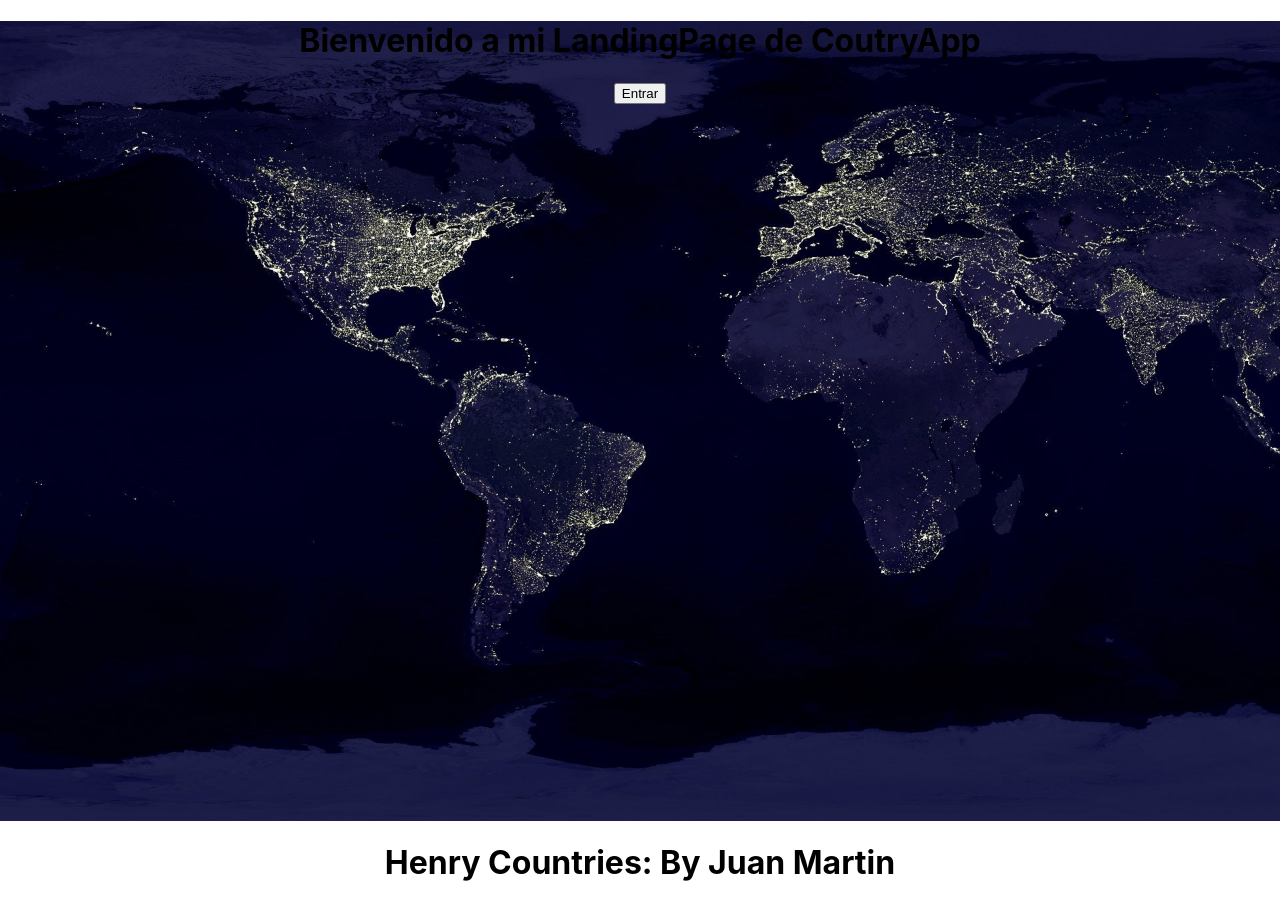
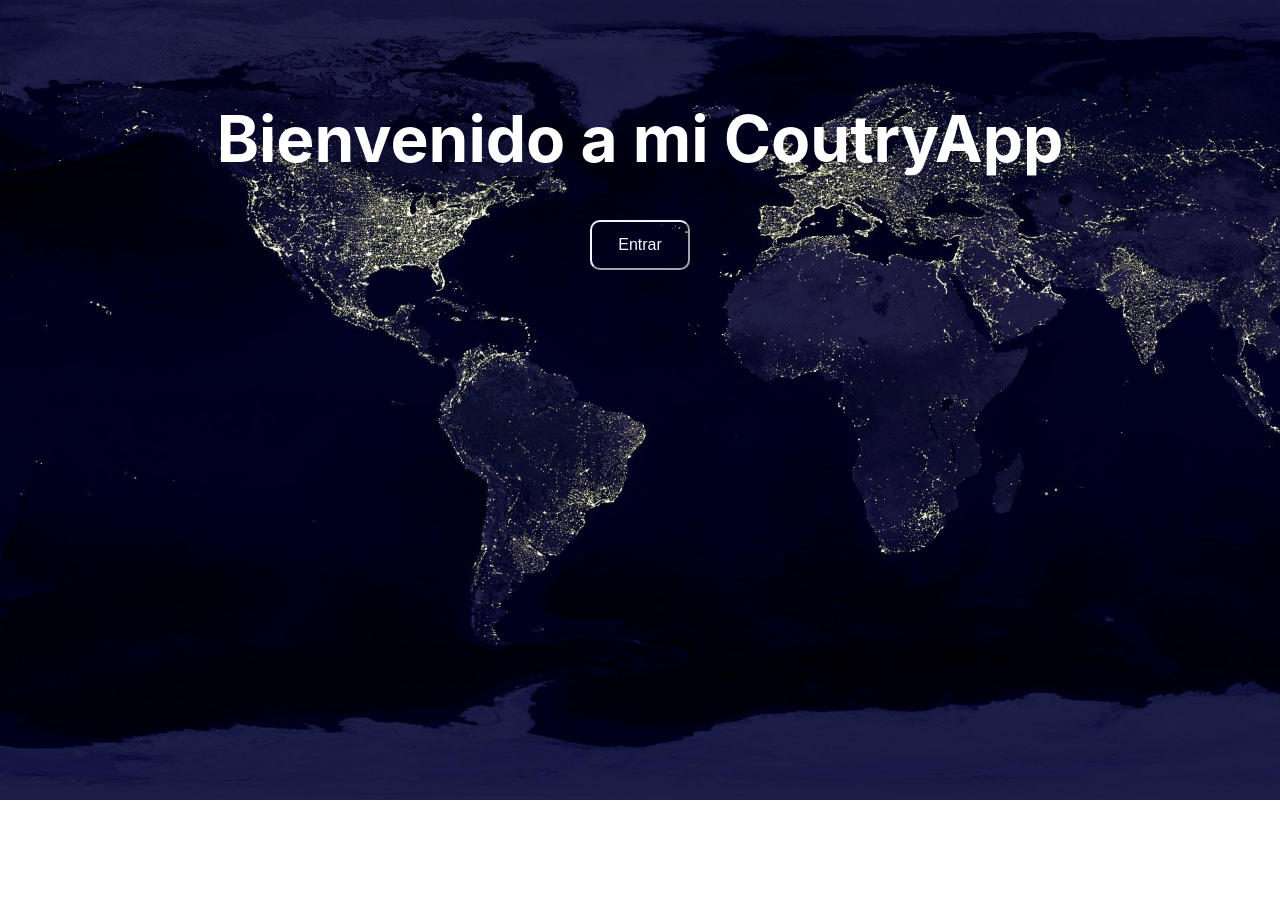
Before and after one commit to SaraviaMartin/pi_countries, a React (Create React App) app in the folder client/: page / in a window 1280 px wide. After the commit the page ends 800 px from the top, so only its background shows below. Built offline with nearby package versions, Linux system fonts and the light colour scheme.

Commit message:
trbajando en componentes

```diff
--- a/client/src/App.js
+++ b/client/src/App.js
@@ -15,9 +15,7 @@ function App() {
           <Route exact path="/home" component={Home}/>
           <Route path="/home/:id" component={Detail}/>
           <Route path="/form" component={Form}/>
-          <Route path="/landing" component={Landing}/>
         </Switch>
-      <h1>Henry Countries: By Juan Martin </h1>
       </div>
       </BrowserRouter>
 
--- a/client/src/components/Home/Home.jsx
+++ b/client/src/components/Home/Home.jsx
@@ -25,7 +25,6 @@ function Home(){
 
     return(
         <div className="home-container">
-            <h1>Esta es la Home de CoutryApp</h1>
             <Navbar/>
             <Cards/>
         </div>
--- a/client/src/components/Home/home.styles.css
+++ b/client/src/components/Home/home.styles.css
@@ -1,3 +1,4 @@
 .home-container{
     background-color: #F1E9DA;
+
 }
--- a/client/src/components/LandingPage/Landing.jsx
+++ b/client/src/components/LandingPage/Landing.jsx
@@ -4,9 +4,9 @@ import {Link} from "react-router-dom";
 function Landing(){
     return(
         <div className="landing-page">
-            <h1>Bienvenido a mi LandingPage de CoutryApp</h1>
+            <h1 className="title ">Bienvenido a mi CoutryApp</h1>
             <Link to="/home">
-                <button>Entrar</button>
+                <button className="button">Entrar</button>
             </Link>
         </div>
     )
--- a/client/src/components/LandingPage/landing.styles.css
+++ b/client/src/components/LandingPage/landing.styles.css
@@ -4,3 +4,27 @@
     width: auto;
     height: 800px;
 }
+.title{
+    padding-top: 100px;
+    margin-top: 0;
+    color: white;
+    font-size: 4em;
+}
+
+.button{
+    background: none;
+    color: aliceblue;
+    height: 50px;
+    width: 100px;
+    font-size: 1em;
+    border-radius: 10px;
+    border-color: aliceblue;
+
+}
+
+.button:hover{
+    background-color: aliceblue;
+    opacity: 1;
+    color: black;
+    transition: 1s;
+}
```
